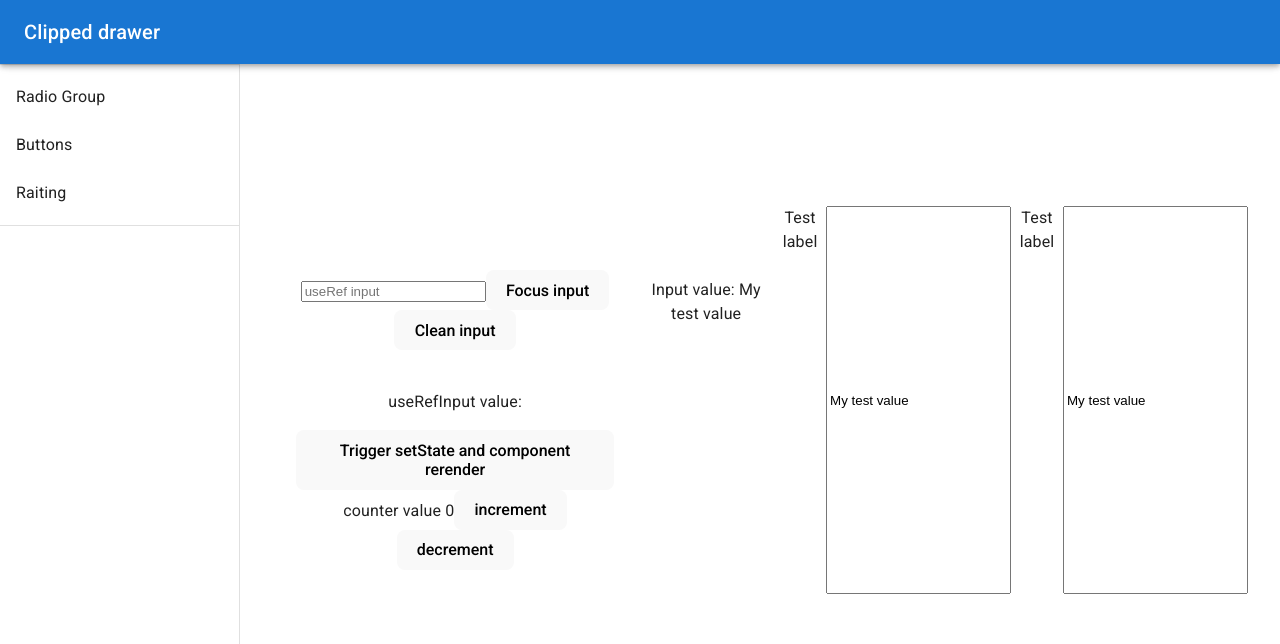
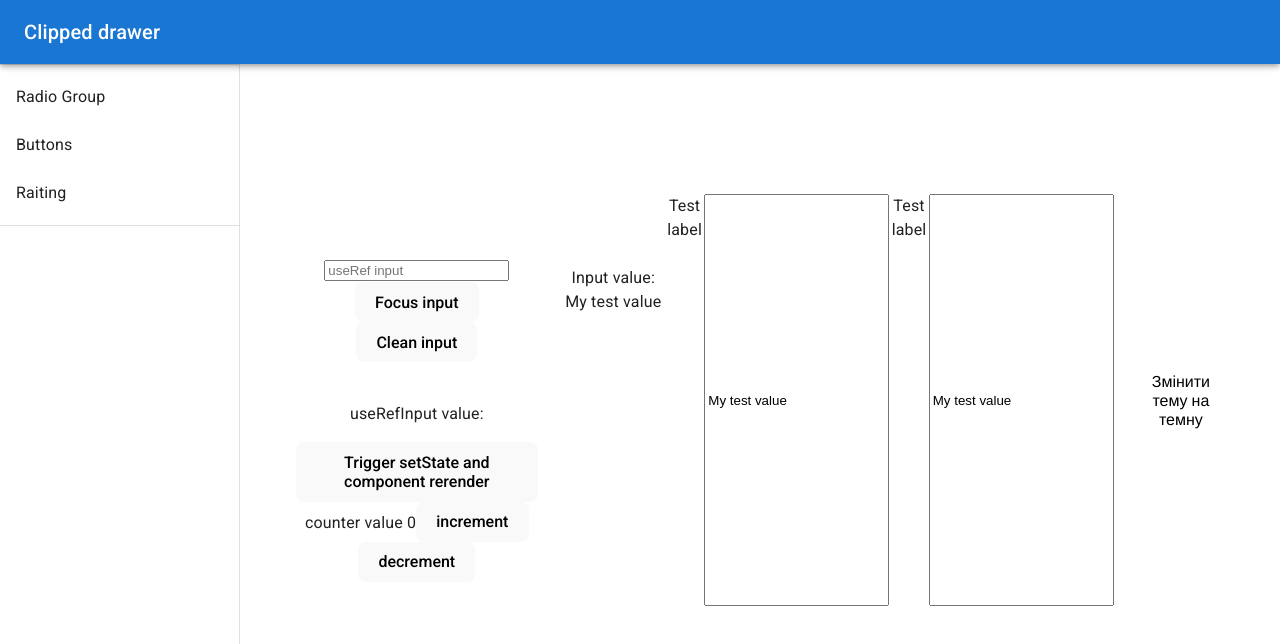
Before and after one commit to ybabenkoJapp/react-tutorial-and-components, a React (Vite) app: page / in a window 1280 px wide. Shown: the top 644 px of the page. Built offline with nearby package versions, Linux system fonts and the light colour scheme; a web font is replaced by a local one.

Commit message:
feat: add theme context and themed button component; update App to include MyThemeProvider and ThemedButton

```diff
--- a/src/App.tsx
+++ b/src/App.tsx
@@ -32,6 +32,9 @@ import CardsItems from "./components/CardsItems";
 import UseRefExample from "./components/UseRefExample";
 import Counter from "./components/Counter";
 import BasicUseIdExample from "./buildInHooks/BacisUseIdExample";
+import { ThemeContext } from "@emotion/react";
+import ThemedButton from "./components/ThemedButton";
+import { MyThemeProvider } from "./buildInHooks/ThemeContext";
 
 const drawerWidth = 240;
 
@@ -112,6 +115,9 @@ export default function App() {
           value={value}
           onChange={onChangeHandler}
         />
+        <MyThemeProvider>
+          <ThemedButton />
+        </MyThemeProvider>
       </ThemeProvider>
     </Box>
   );
--- /dev/null
+++ b/src/buildInHooks/ThemeContext.tsx
@@ -0,0 +1,32 @@
+import * as React from "react";
+import { createContext, useState } from "react";
+
+interface ThemeContectType {
+  theme: string;
+  toggleTheme: (prevTheme: string) => void;
+}
+
+const defaultThemeContext: ThemeContectType = {
+  theme: "light",
+  toggleTheme: (prevTheme: string) => {},
+};
+
+export const ThemeContext =
+  createContext<ThemeContectType>(defaultThemeContext);
+
+export const MyThemeProvider = function ({
+  children,
+}: {
+  children: React.ReactNode;
+}) {
+  const [theme, setTheme] = useState("light");
+
+  function toggleTheme(prevTheme: string) {
+    setTheme(prevTheme === "light" ? "dark" : "light");
+  }
+  return (
+    <ThemeContext.Provider value={{ theme, toggleTheme }}>
+      {children}
+    </ThemeContext.Provider>
+  );
+};
--- /dev/null
+++ b/src/buildInHooks/useTheme.tsx
@@ -0,0 +1,7 @@
+import * as React from "react";
+import { useContext } from "react";
+import { ThemeContext } from "./ThemeContext";
+
+const useTheme = () => useContext(ThemeContext);
+
+export default useTheme;
--- /dev/null
+++ b/src/components/ThemedButton.tsx
@@ -0,0 +1,22 @@
+import { ThemeContext } from "./../buildInHooks/ThemeContext";
+import * as React from "react";
+import { useContext } from "react";
+import useTheme from "../buildInHooks/useTheme";
+
+export default function ThemedButton() {
+  const themeContext = useContext(ThemeContext);
+  const { theme, toggleTheme } = useTheme();
+
+  return (
+    <button
+      type="button"
+      onClick={() => toggleTheme}
+      style={{
+        backgroundColor: theme === "light" ? "white" : "black",
+        color: theme === "light" ? "black" : "white",
+      }}
+    >
+      Змінити тему на {theme === "light" ? "темну" : "світлу"}
+    </button>
+  );
+}
```
Also changed, not shown: src/buildInHooks/BasicUseContextProvideExample.tsx (added, +7 -0 lines).
